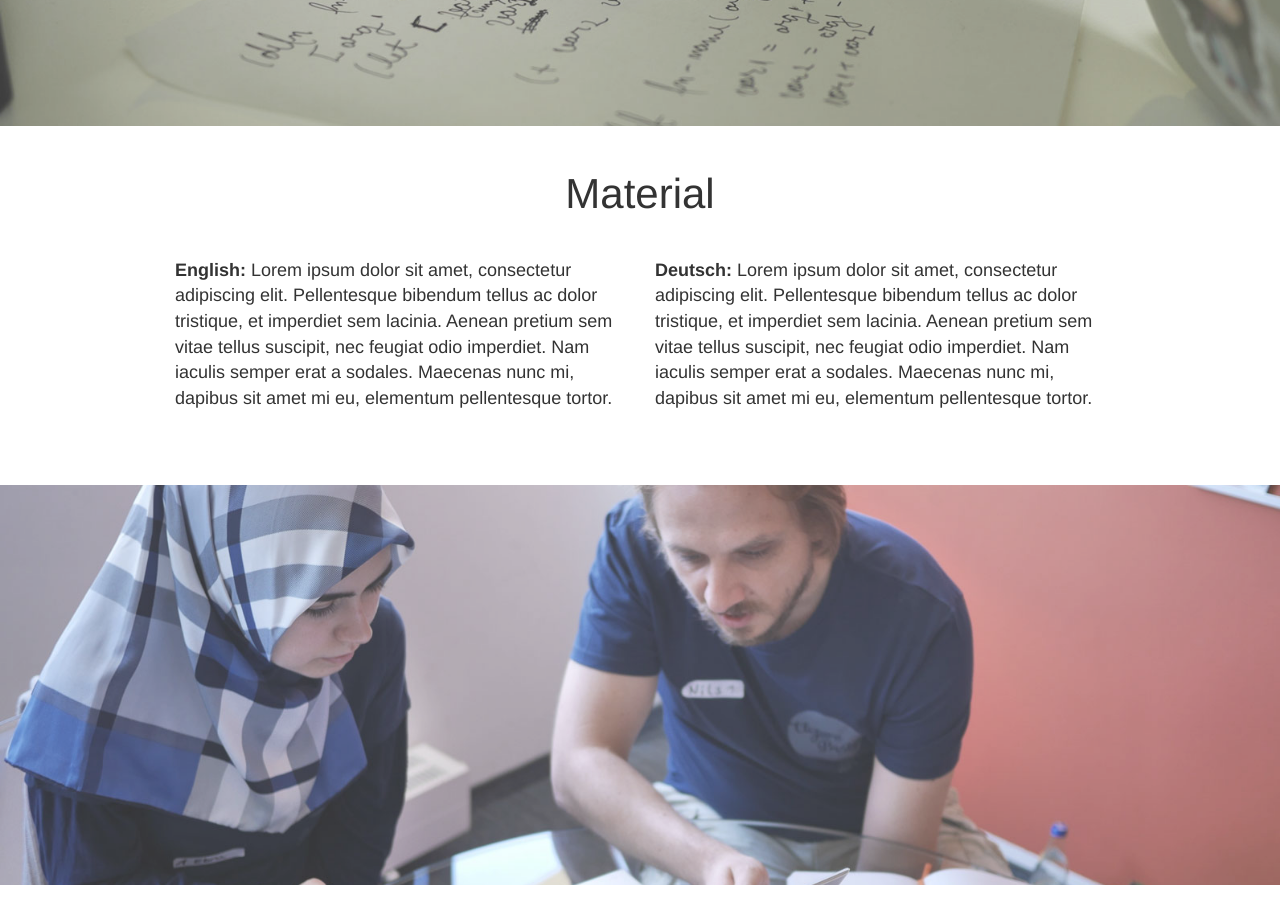
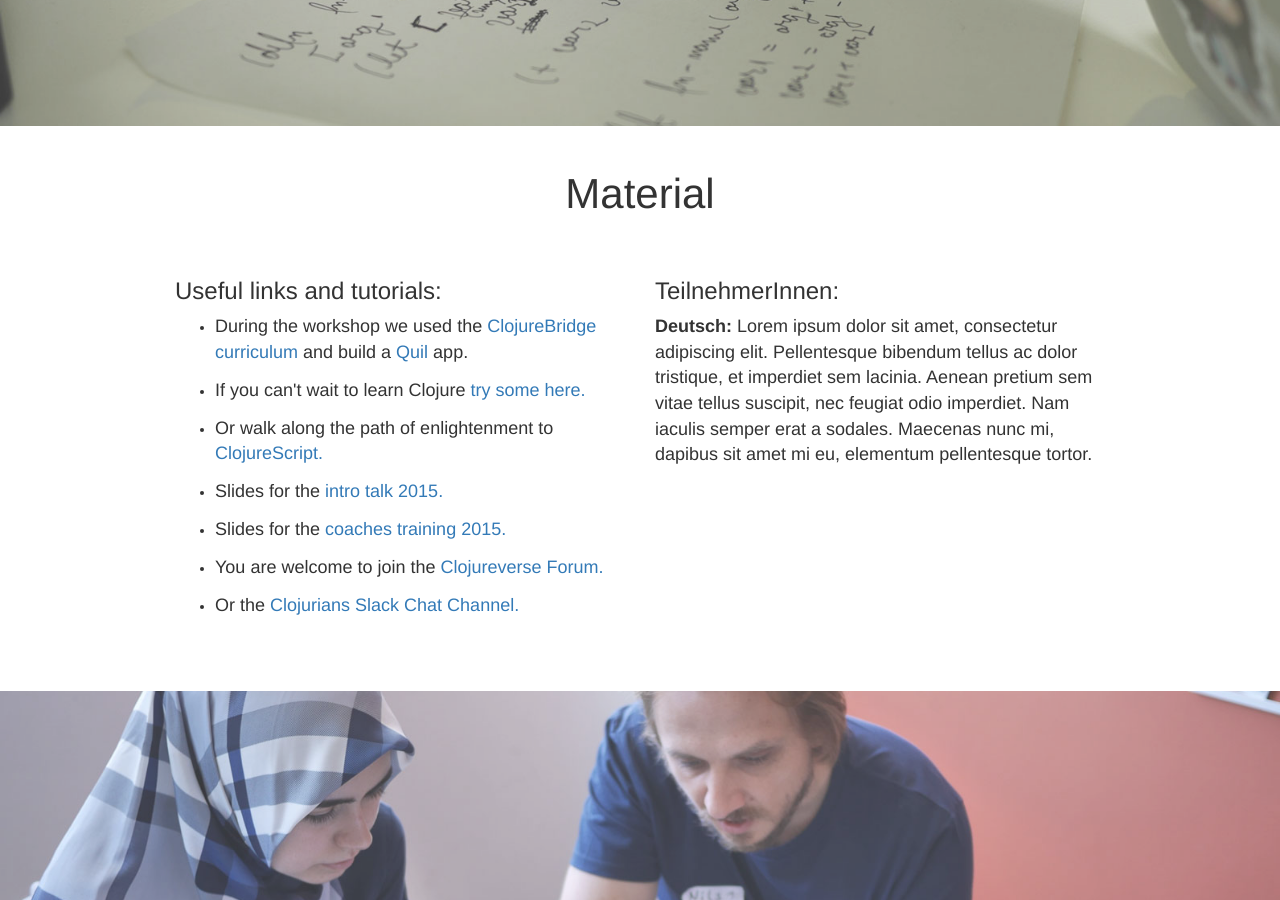
Before and after one commit to clojurebridge-berlin/clojurebridge-berlin.github.io, a Jekyll site: the page built from index.html, in a window 1280 px wide and 900 px high, scrolled down 2108 px. Built offline with Jekyll 4.4.1, drawn with Linux system fonts in a browser that asks for light colours.

Commit message:
Add material links

```diff
--- a/index.html
+++ b/index.html
@@ -93,9 +93,33 @@ title: Clojure Programming Workshops
     <div class="row bottom-space">
       <h2>Material</h2>
       <div class="col-md-6">
-        <p><b>English: </b>Lorem ipsum dolor sit amet, consectetur adipiscing elit. Pellentesque bibendum tellus ac dolor tristique, et imperdiet sem lacinia. Aenean pretium sem vitae tellus suscipit, nec feugiat odio imperdiet. Nam iaculis semper erat a sodales. Maecenas nunc mi, dapibus sit amet mi eu, elementum pellentesque tortor.</p>
+        <h3>Useful links and tutorials:</h3>
+        <ul>
+          <li>
+            <p>During the workshop we used the <a href="https://clojurebridge.github.io/curriculum/#/">ClojureBridge curriculum</a> and build a <a href="https://github.com/quil/quil">Quil</a> app.</p>
+          </li>
+          <li>
+            <p>If you can't wait to learn Clojure <a href="http://www.tryclj.com/">try some here.</a></p>
+          </li>
+          <li>
+            <p>Or walk along the path of enlightenment to <a href="http://clojurescriptkoans.com/">ClojureScript.</a>
+            </p>
+          </li>
+          <li><p>Slides for the <a href="https://clojurebridge-berlin.github.io/ClojureBridgeBerlin_Intro_Talk.pdf">intro talk 2015.</a></p></li>
+          <li>
+            <p>Slides for the <a href="https://clojurebridge-berlin.github.io/coaches_training.deck.html">coaches training 2015.</a>
+            </p>
+          </li>
+          <li>
+            <p>You are welcome to join the <a href="http://clojureverse.org/">Clojureverse Forum.</a></p>
+          </li>
+          <li>
+            <p>Or the <a href="http://clojurians.net/">Clojurians Slack Chat Channel.</a></p>
+          </li>
+        </ul>
       </div>
       <div class="col-md-6">
+        <h3>TeilnehmerInnen:</h3>
         <p><b>Deutsch: </b>Lorem ipsum dolor sit amet, consectetur adipiscing elit. Pellentesque bibendum tellus ac dolor tristique, et imperdiet sem lacinia. Aenean pretium sem vitae tellus suscipit, nec feugiat odio imperdiet. Nam iaculis semper erat a sodales. Maecenas nunc mi, dapibus sit amet mi eu, elementum pellentesque tortor.</p>
       </div>
     </div>
@@ -128,7 +152,6 @@ title: Clojure Programming Workshops
         <h3>So angenehm wie möglich</h3>
         <p><b>Deutsch:</b> Wir wollen einen sichere und einladene Athmosphäre für alle Teilnehmenden schaffen. Deswegen bitten wir alle Teilnehmenden unseren <a href="http://berlincodeofconduct.org/">Code of Conduct</a> (= Verhaltenskodex) zu respektieren, welcher strikt durchgesetzt wird.</p>
         <p>Unser Ziel mit ClojureBridge ist es, mehr Menschen Clojure näher zu bringen und ihnen neue Möglichkeiten zu eröffnen, sowohl im Programmieren als auch in der technischen Welt.</p>
-
         <p class="quote"> [Mir gefielen am besten...] Die Menschen aus ganz unterschiedlichen Bereichen. Die Atmosphäre. Der Umgang miteinander. Dass einander geholfen wird! Und dass meine Neugier geweckt wurde. Die Vorträge. Ich wurde bestärkt, weiter zu machen - für mich als Frau total super!!</p>
         <div class="triangle"></div>
         <p><b>Teilnehmerin (Workshop 2015)</b></p>
```
